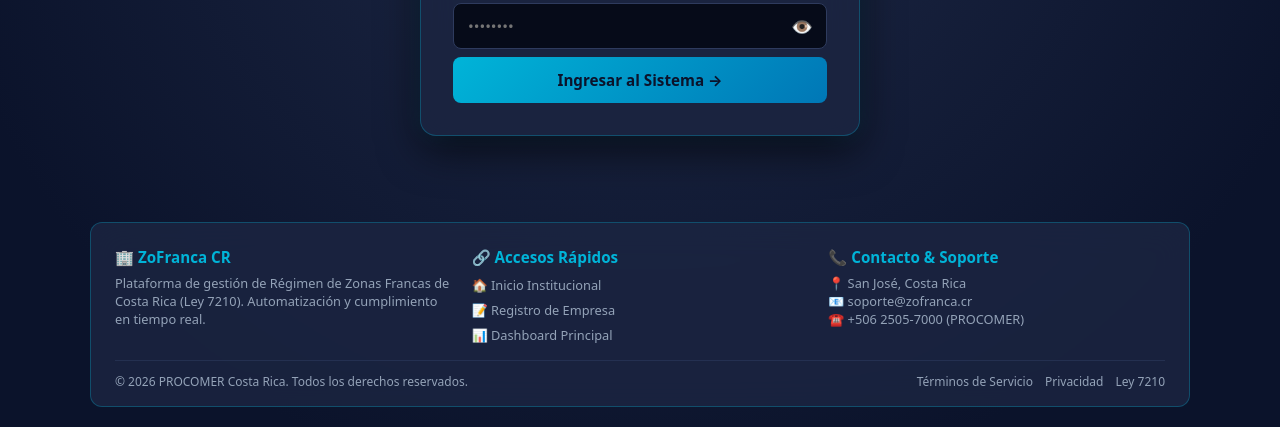
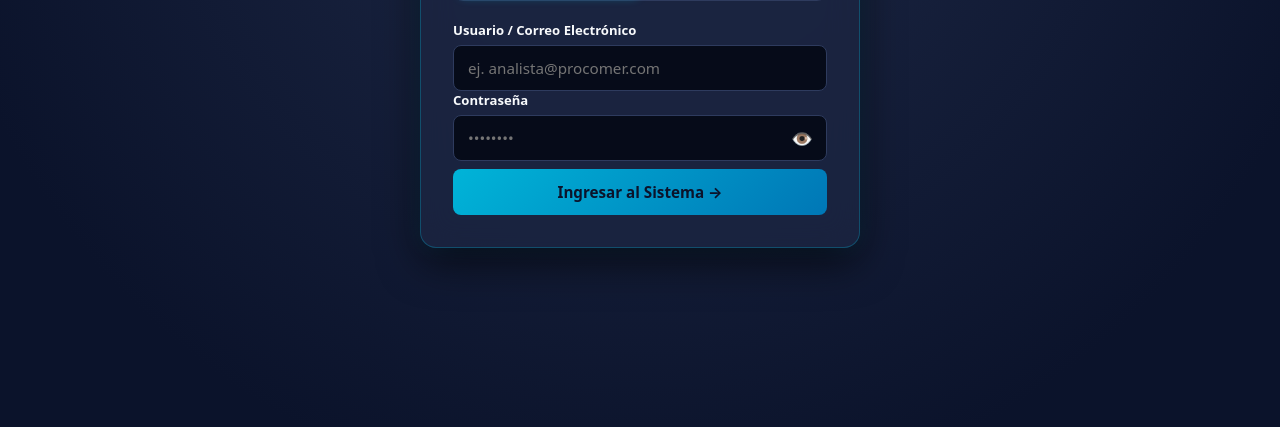
Before and after one commit to salgueroreymond2-tech/lab3, a website built with Vite: page src/page/login.html in a window 1280 px wide. Shown: the part 373-800 px from the top of the page. Built offline with nearby package versions, Linux system fonts and the light colour scheme; some packages are replaced by stand-ins of ours; a script that the page names is missing.

Commit message:
edicion de pagina de iniciar sesion

```diff
--- a/src/page/login.html
+++ b/src/page/login.html
@@ -72,41 +72,6 @@
 
   </div>
 
-  <!-- UNIVERSAL FOOTER -->
-  <footer class="universal-footer">
-    <div class="footer-content">
-      <div class="footer-col">
-        <h4>🏢 ZoFranca CR</h4>
-        <p>Plataforma de gestión de Régimen de Zonas Francas de Costa Rica (Ley 7210). Automatización y cumplimiento en tiempo real.</p>
-      </div>
-
-      <div class="footer-col">
-        <h4>🔗 Accesos Rápidos</h4>
-        <ul class="footer-links">
-          <li><a href="../../index.html">🏠 Inicio Institucional</a></li>
-          <li><a href="registro.html">📝 Registro de Empresa</a></li>
-          <li><a href="index.html">📊 Dashboard Principal</a></li>
-        </ul>
-      </div>
-
-      <div class="footer-col">
-        <h4>📞 Contacto & Soporte</h4>
-        <p>📍 San José, Costa Rica</p>
-        <p>📧 soporte@zofranca.cr</p>
-        <p>☎️ +506 2505-7000 (PROCOMER)</p>
-      </div>
-    </div>
-
-    <div class="footer-bottom">
-      <p>© 2026 PROCOMER Costa Rica. Todos los derechos reservados.</p>
-      <div class="footer-bottom-links">
-        <a href="#">Términos de Servicio</a>
-        <a href="#">Privacidad</a>
-        <a href="#">Ley 7210</a>
-      </div>
-    </div>
-  </footer>
-
   <script type="module" src="../js/modules/app-pc.js"></script>
 </body>
 </html>
```
